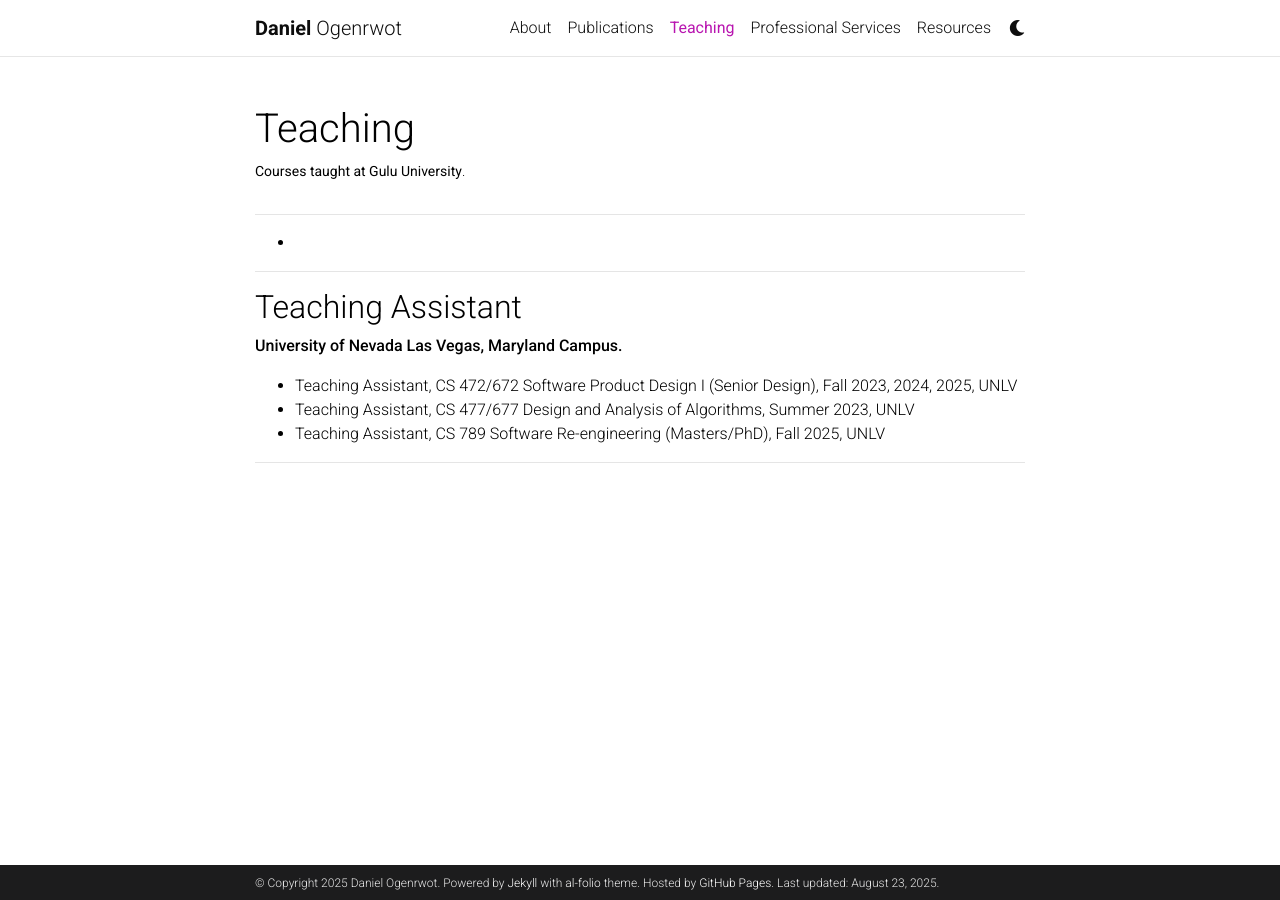
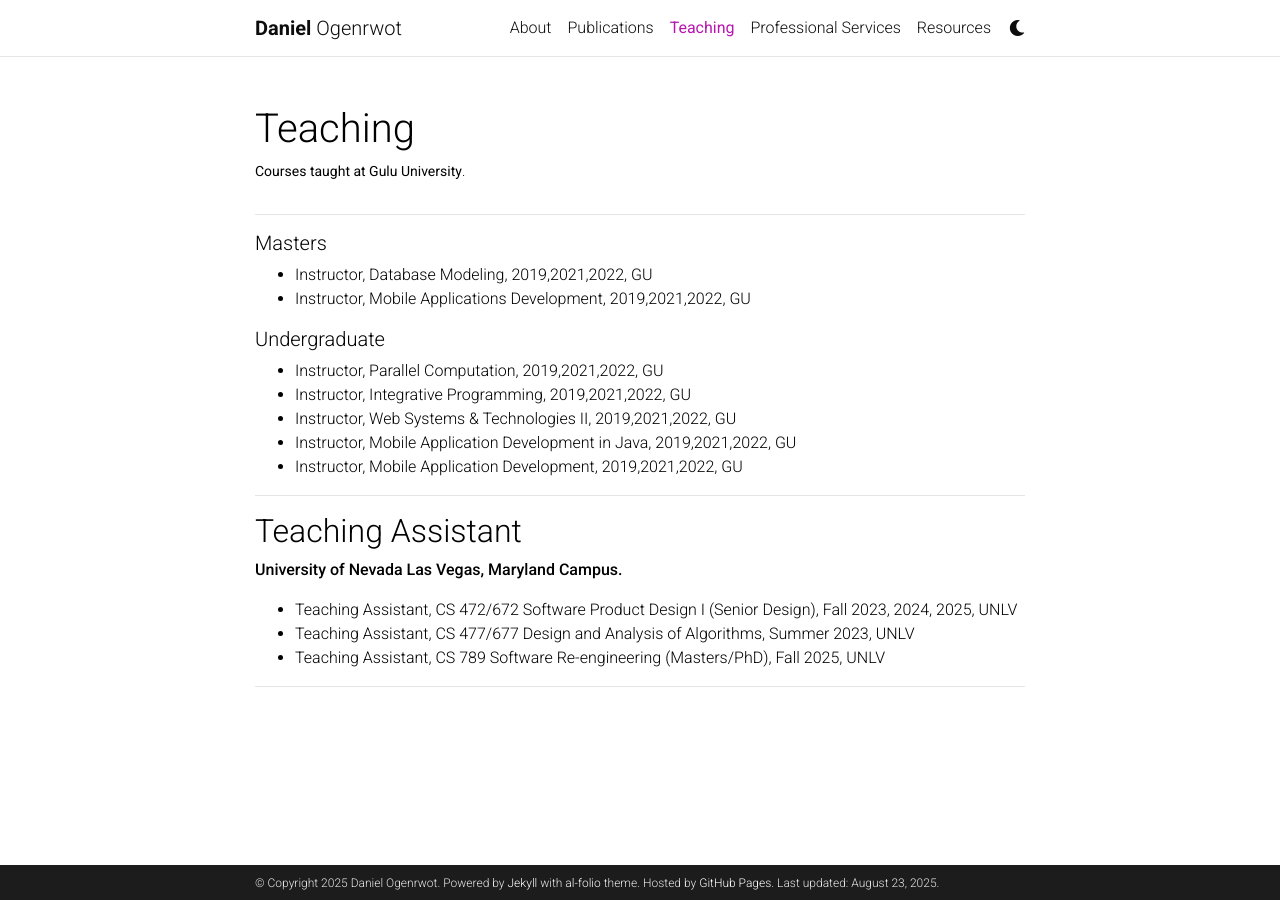
Before and after one commit to danielogen/danielogen.github.io, a Jekyll site: the page built from _pages/teaching.md, in a window 1280 px wide. Built offline with Jekyll 4.4.1, drawn with Linux system fonts in a browser that asks for light colours; comment, search, counter and statistics services are not loaded; a style sheet for code colours, icons or effects is not loaded.

Commit message:
update: teaching page

```diff
--- a/_pages/teaching.md
+++ b/_pages/teaching.md
@@ -13,11 +13,32 @@ Organize your courses by years, topics, or universities, however you like! -->
 <!-- For now, this page is assumed to be a static description of your courses. You can convert it to a collection similar to `_projects/` so that you can have a dedicated page for each course.
 
 Organize your courses by years, topics, or universities, however you like! -->
+<!-- \begin{rubric}{Teaching Experience}
+\subrubric{Master Level}
+\entry*[] Database Modeling - [2019, 2021, 2022].
+\entry*[] Mobile Applications Development - [2019, 2021, 2022].
+%
+\subrubric{Undergraduate Level}
+\entry*[] Parallel Computation.
+\entry*[] Integrative Programming.
+\entry*[] Web Systems \& Technologies II.
+\entry*[] Mobile Application Development in Java.
+\entry*[] Mobile Web Application Development. -->
 
 ---
-<!-- <h2>Instructor</h2> -->
+<h5>Masters</h5>
 <ul>
-	<li></li>
+	<li>Instructor, Database Modeling, 2019,2021,2022, GU</li>
+    <li>Instructor, Mobile Applications Development, 2019,2021,2022, GU</li>
+</ul>
+
+<h5>Undergraduate</h5>
+<ul>
+	<li>Instructor, Parallel Computation, 2019,2021,2022, GU</li>
+    <li>Instructor, Integrative Programming, 2019,2021,2022, GU</li>
+    <li>Instructor, Web Systems & Technologies II, 2019,2021,2022, GU</li>
+    <li>Instructor, Mobile Application Development in Java, 2019,2021,2022, GU</li>
+    <li>Instructor, Mobile Application Development, 2019,2021,2022, GU</li>
 </ul>
 
 ---
```
